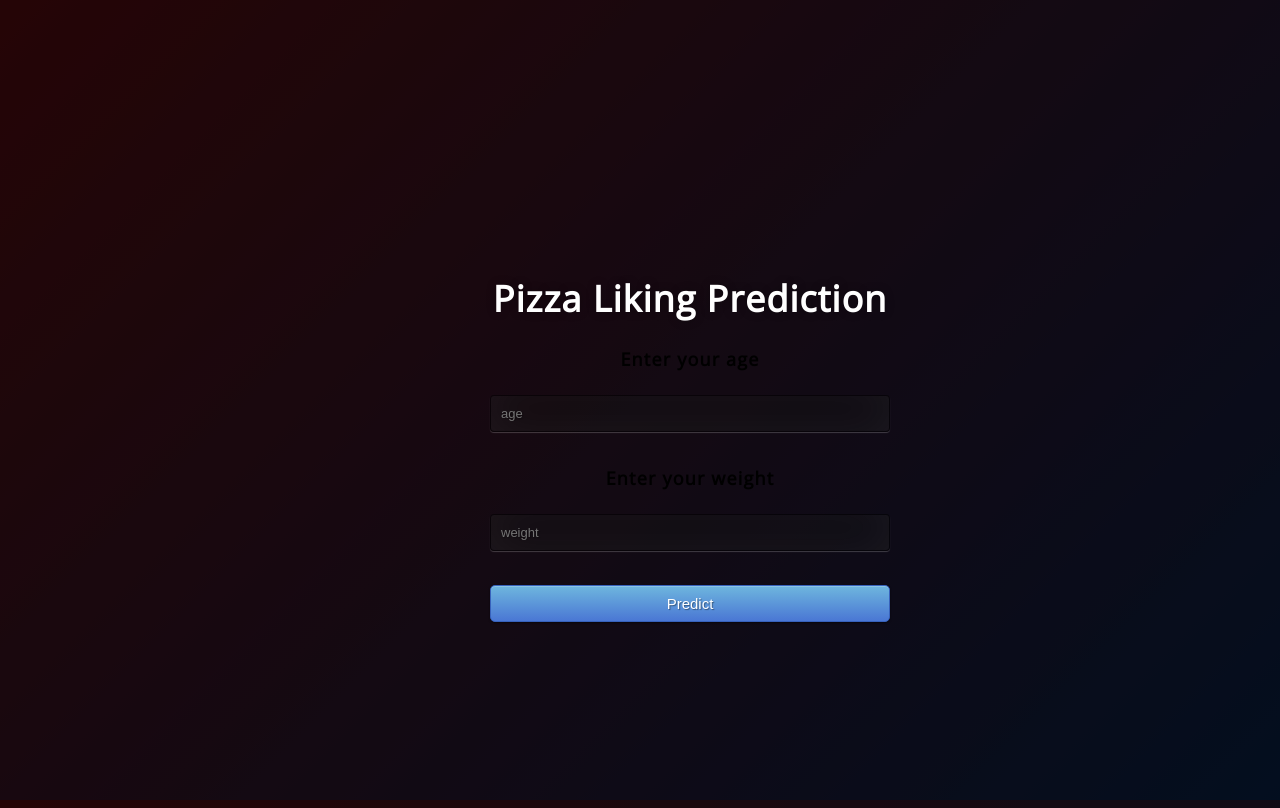
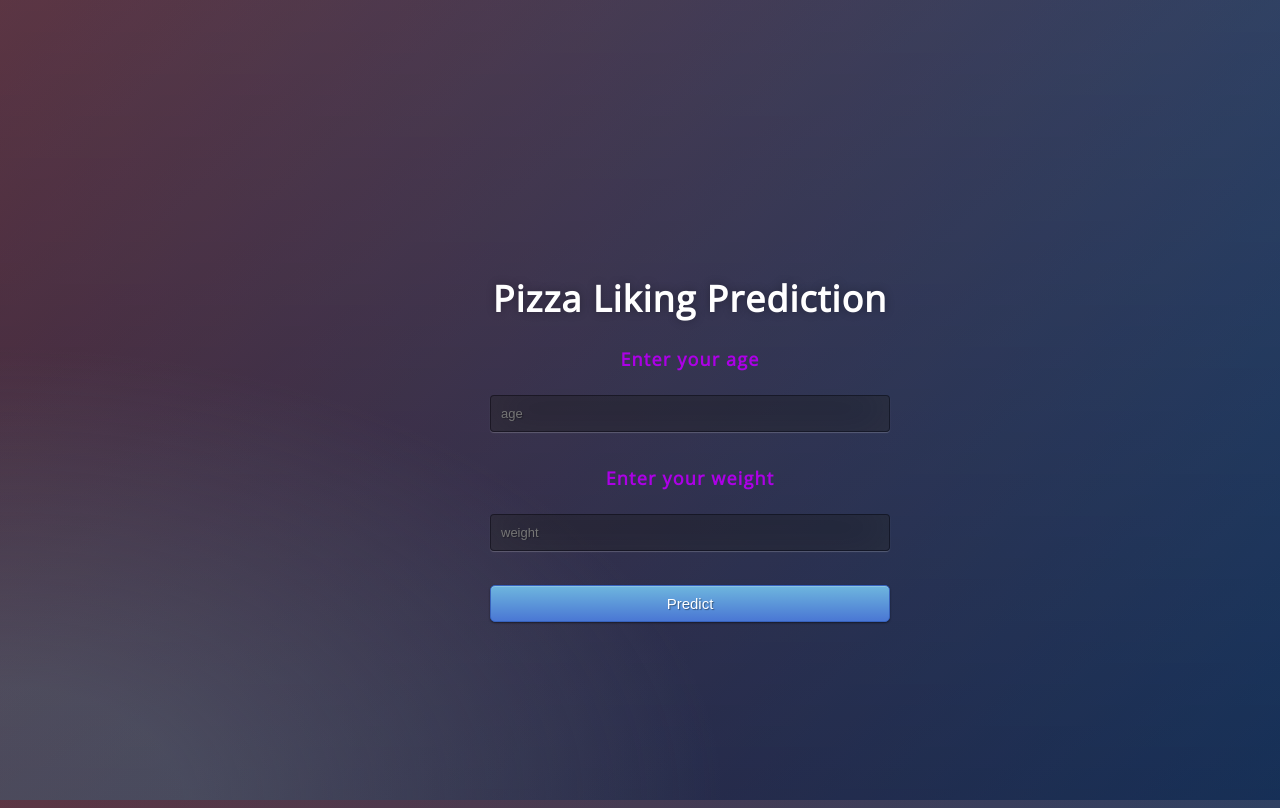
Before and after one commit to MaheshvaranS/pizza, a Flask app: page / in a window 1280 px wide. Run offline with Flask 2, Linux system fonts and the light colour scheme; parts of the project's set-up code (start-up, migrations or seed data) failed here and were passed over.

Commit message:
Update style.css

```diff
--- a/demo/static/style.css
+++ b/demo/static/style.css
@@ -1,5 +1,5 @@
 @import url(https://fonts.googleapis.com/css?family=Open+Sans);
-.btn { display: inline-block; *display: inline; *zoom: 1; padding: 4px 10px 4px; margin-bottom: 0; font-size: 13px; line-height: 18px; color: #000000; text-align: center;text-shadow: 0 1px 1px rgba(255, 255, 255, 0.75); vertical-align: middle; background-color: #f5f5f5; background-image: -moz-linear-gradient(top, #ffffff, #e6e6e6); background-image: -ms-linear-gradient(top, #ffffff, #e6e6e6); background-image: -webkit-gradient(linear, 0 0, 0 100%, from(#ffffff), to(#e6e6e6)); background-image: -webkit-linear-gradient(top, #ffffff, #e6e6e6); background-image: -o-linear-gradient(top, #ffffff, #e6e6e6); background-image: linear-gradient(top, #ffffff, #e6e6e6); background-repeat: repeat-x; filter: progid:dximagetransform.microsoft.gradient(startColorstr=#ffffff, endColorstr=#e6e6e6, GradientType=0); border-color: #e6e6e6 #e6e6e6 #e6e6e6; border-color: rgba(0, 0, 0, 0.1) rgba(0, 0, 0, 0.1) rgba(0, 0, 0, 0.25); border: 1px solid #e6e6e6; -webkit-border-radius: 4px; -moz-border-radius: 4px; border-radius: 4px; -webkit-box-shadow: inset 0 1px 0 rgba(255, 255, 255, 0.2), 0 1px 2px rgba(0, 0, 0, 0.05); -moz-box-shadow: inset 0 1px 0 rgba(255, 255, 255, 0.2), 0 1px 2px rgba(0, 0, 0, 0.05); box-shadow: inset 0 1px 0 rgba(255, 255, 255, 0.2), 0 1px 2px rgba(0, 0, 0, 0.05); cursor: pointer; *margin-left: .3em; }
+.btn { display: inline-block; *display: inline; *zoom: 1; padding: 4px 10px 4px; margin-bottom: 0; font-size: 13px; line-height: 18px; color: #333333; text-align: center;text-shadow: 0 1px 1px rgba(255, 255, 255, 0.75); vertical-align: middle; background-color: #f5f5f5; background-image: -moz-linear-gradient(top, #ffffff, #e6e6e6); background-image: -ms-linear-gradient(top, #ffffff, #e6e6e6); background-image: -webkit-gradient(linear, 0 0, 0 100%, from(#ffffff), to(#e6e6e6)); background-image: -webkit-linear-gradient(top, #ffffff, #e6e6e6); background-image: -o-linear-gradient(top, #ffffff, #e6e6e6); background-image: linear-gradient(top, #ffffff, #e6e6e6); background-repeat: repeat-x; filter: progid:dximagetransform.microsoft.gradient(startColorstr=#ffffff, endColorstr=#e6e6e6, GradientType=0); border-color: #e6e6e6 #e6e6e6 #e6e6e6; border-color: rgba(0, 0, 0, 0.1) rgba(0, 0, 0, 0.1) rgba(0, 0, 0, 0.25); border: 1px solid #e6e6e6; -webkit-border-radius: 4px; -moz-border-radius: 4px; border-radius: 4px; -webkit-box-shadow: inset 0 1px 0 rgba(255, 255, 255, 0.2), 0 1px 2px rgba(0, 0, 0, 0.05); -moz-box-shadow: inset 0 1px 0 rgba(255, 255, 255, 0.2), 0 1px 2px rgba(0, 0, 0, 0.05); box-shadow: inset 0 1px 0 rgba(255, 255, 255, 0.2), 0 1px 2px rgba(0, 0, 0, 0.05); cursor: pointer; *margin-left: .3em; }
 .btn:hover, .btn:active, .btn.active, .btn.disabled, .btn[disabled] { background-color: #e6e6e6; }
 .btn-large { padding: 9px 14px; font-size: 15px; line-height: normal; -webkit-border-radius: 5px; -moz-border-radius: 5px; border-radius: 5px; }
 .btn:hover { color: #333333; text-decoration: none; background-color: #e6e6e6; background-position: 0 -15px; -webkit-transition: background-position 0.1s linear; -moz-transition: background-position 0.1s linear; -ms-transition: background-position 0.1s linear; -o-transition: background-position 0.1s linear; transition: background-position 0.1s linear; }
@@ -17,17 +17,17 @@ body {
 	width: 100%;
 	height:100%;
 	font-family: 'Open Sans', sans-serif;
-	background:  #000000;
-	color: #000000;
+	background:  #b3e6ff;
+	color: #ac00e6;
 	font-size: 18px;
 	text-align:center;
 	letter-spacing:1.2px;
-	background: -moz-radial-gradient(0% 100%, ellipse cover, rgba(0,0,0,.4) 10%,rgba(0,0,0,.4) 40%),-moz-linear-gradient(top,  rgba(0,0,0,.4) 0%, rgba(0,0,0,.4) 100%), -moz-linear-gradient(-45deg,  #670d10 0%, #092756 100%);
-	background: -webkit-radial-gradient(0% 100%, ellipse cover, rgba(0,0,0,.4) 10%,rgba(0,0,0,0) 40%), -webkit-linear-gradient(top,  rgba(0,0,0,.4) 0%,rgba(0,0,0,.4) 100%), -webkit-linear-gradient(-45deg,  #670d10 0%,#092756 100%);
-	background: -o-radial-gradient(0% 100%, ellipse cover, rgba(0,0,0,.4) 10%,rgba(0,0,0,.4) 40%), -o-linear-gradient(top,  rgba(0,0,0,.4) 0%,rgba(0,0,0,.4) 100%), -o-linear-gradient(-45deg,  #670d10 0%,#092756 100%);
-	background: -ms-radial-gradient(0% 100%, ellipse cover, rgba(0,0,0,.4) 10%,rgba(0,0,0,.4) 40%), -ms-linear-gradient(top,  rgba(0,0,0,.4) 0%,rgba(0,0,0,.4) 100%), -ms-linear-gradient(-45deg,  #670d10 0%,#092756 100%);
-	background: -webkit-radial-gradient(0% 100%, ellipse cover, rgba(0,0,0,.4) 10%,rgba(0,0,0,.4) 40%), linear-gradient(to bottom,  rgba(0,0,0,.4) 0%,rgba(0,0,0,.4) 100%), linear-gradient(135deg,  #670d10 0%,#092756 100%);
-	filter: progid:DXImageTransform.Microsoft.gradient( startColorstr='#000000', endColorstr='#000000',GradientType=1 );
+	background: -moz-radial-gradient(0% 100%, ellipse cover, rgba(104,128,138,.4) 10%,rgba(138,114,76,0) 40%),-moz-linear-gradient(top,  rgba(57,173,219,.25) 0%, rgba(42,60,87,.4) 100%), -moz-linear-gradient(-45deg,  #670d10 0%, #092756 100%);
+	background: -webkit-radial-gradient(0% 100%, ellipse cover, rgba(104,128,138,.4) 10%,rgba(138,114,76,0) 40%), -webkit-linear-gradient(top,  rgba(57,173,219,.25) 0%,rgba(42,60,87,.4) 100%), -webkit-linear-gradient(-45deg,  #670d10 0%,#092756 100%);
+	background: -o-radial-gradient(0% 100%, ellipse cover, rgba(104,128,138,.4) 10%,rgba(138,114,76,0) 40%), -o-linear-gradient(top,  rgba(57,173,219,.25) 0%,rgba(42,60,87,.4) 100%), -o-linear-gradient(-45deg,  #670d10 0%,#092756 100%);
+	background: -ms-radial-gradient(0% 100%, ellipse cover, rgba(104,128,138,.4) 10%,rgba(138,114,76,0) 40%), -ms-linear-gradient(top,  rgba(57,173,219,.25) 0%,rgba(42,60,87,.4) 100%), -ms-linear-gradient(-45deg,  #670d10 0%,#092756 100%);
+	background: -webkit-radial-gradient(0% 100%, ellipse cover, rgba(104,128,138,.4) 10%,rgba(138,114,76,0) 40%), linear-gradient(to bottom,  rgba(57,173,219,.25) 0%,rgba(42,60,87,.4) 100%), linear-gradient(135deg,  #670d10 0%,#092756 100%);
+	filter: progid:DXImageTransform.Microsoft.gradient( startColorstr='#3E1D6D', endColorstr='#092756',GradientType=1 );
 
 }
 .login {
```
